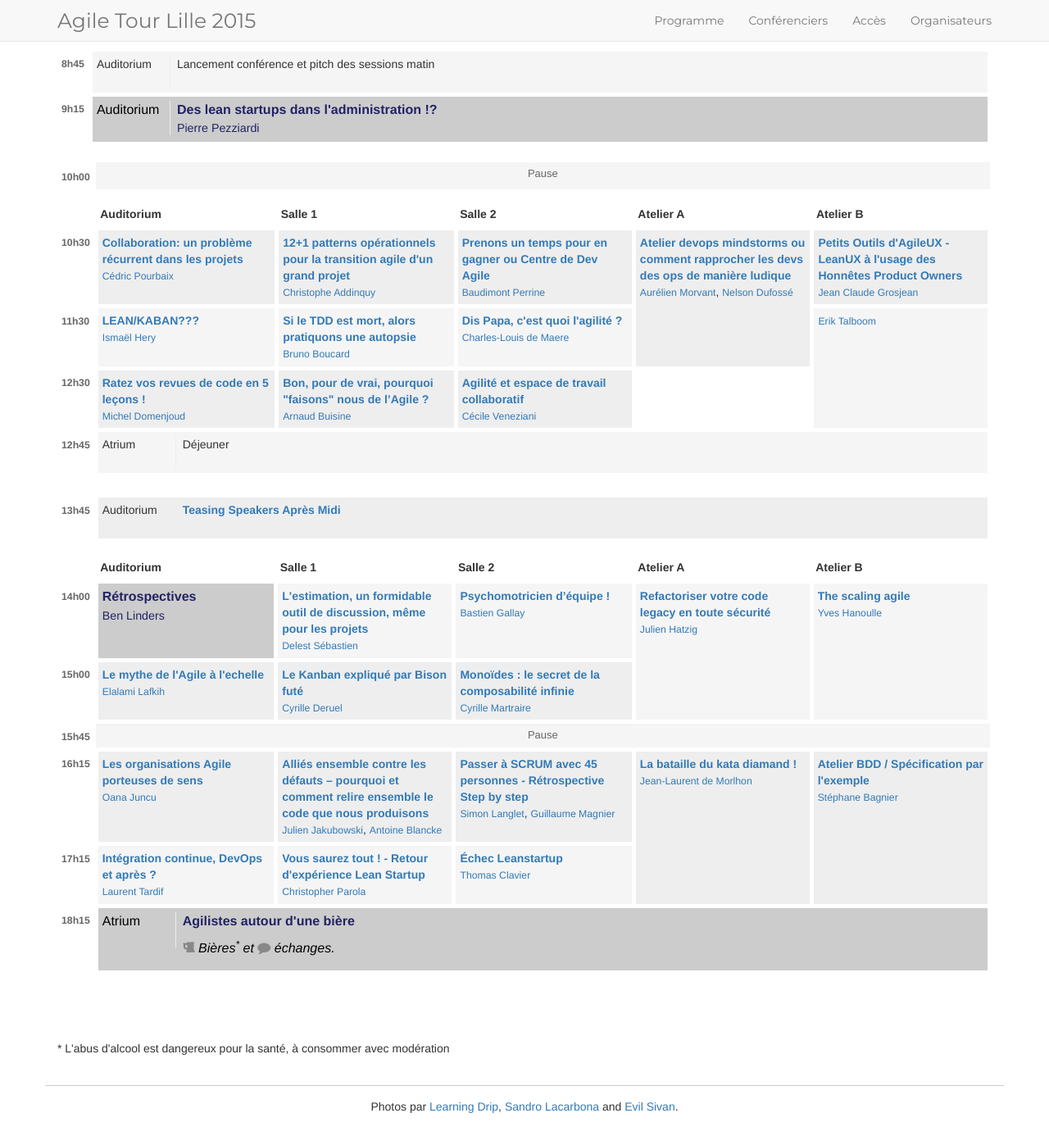
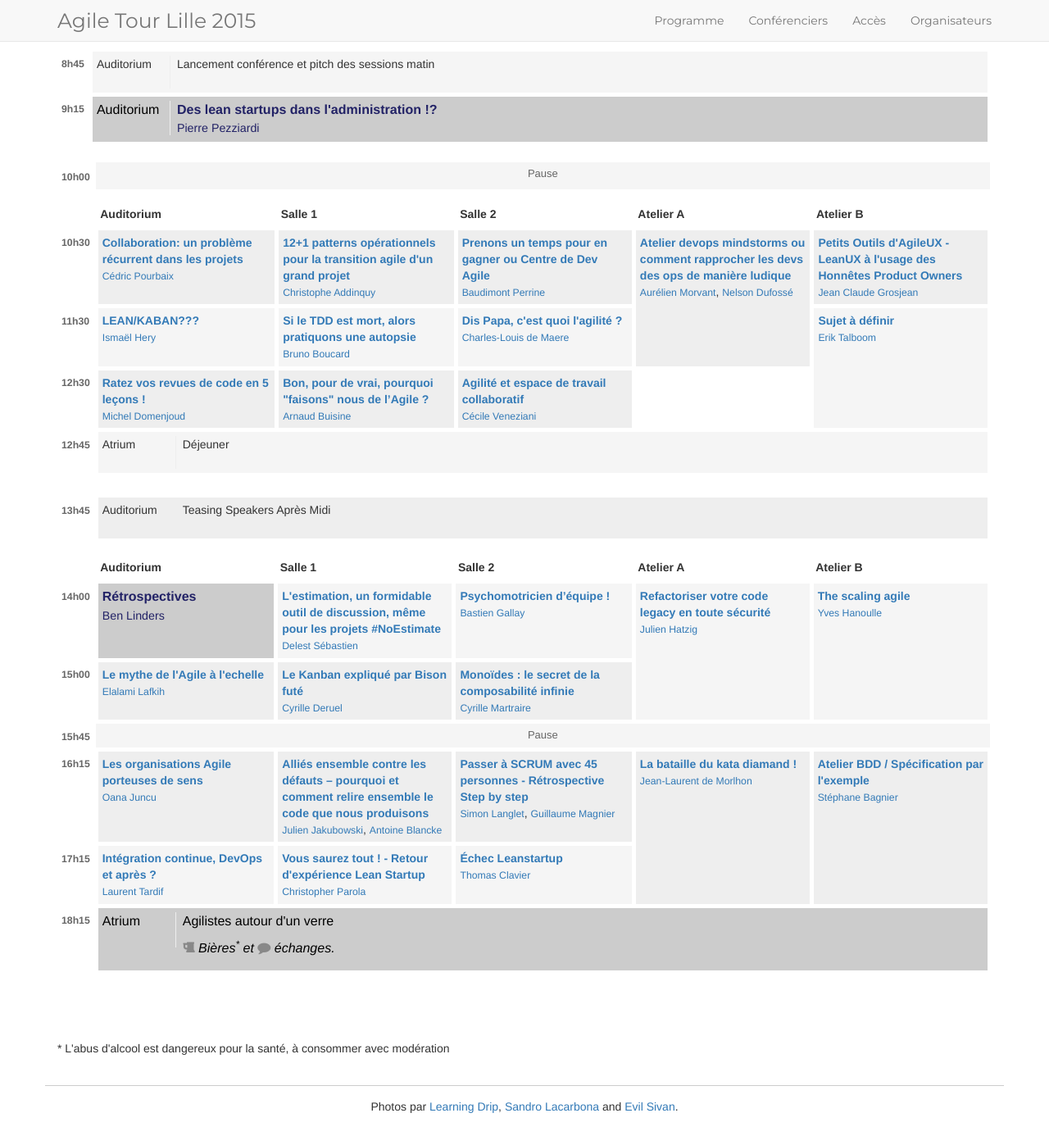
Before and after one commit to jak78/agile-tour-lille-2017, a Jekyll site: the page built from 00-schedule.html, in a window 1280 px wide and 1400 px high, scrolled down 247 px. Shown: the top 1397 px of the window at 82% size. Built offline with Jekyll 4.4.1, drawn with Linux system fonts in a browser that asks for light colours; nearby versions of some CDN libraries.

Commit message:
Changed: Adjusted some talk labels

```diff
--- a/_data/schedule.yml
+++ b/_data/schedule.yml
@@ -55,7 +55,7 @@
       - subject: Dis Papa, c'est quoi l'agilité ?
         speaker: Charles-Louis de Maere
         description: "L’autre jour, en revenant de l’école, ma fille ainée (11 ans) m’a dit qu’elle allait faire un exposé sur le boulot de son papa. Du coup, elle m’a demandé de lui expliquer ce que c’est que l’agilité. Cela m’a permis d’effectuer une réflexion de fond sur la philosophie et les concepts de l’agilité. Finalement, pourquoi veut-on être agile?"
-      - subject: ""
+      - subject: "Sujet à définir"
         speaker: Erik Talboom
         description: ""
         duration: 2
@@ -78,8 +78,9 @@
         room: Atrium
 -
   - hour: 13h45
+    special: 1
     content:
-    - subject: Teasing Speakers Après Midi
+    - label: Teasing Speakers Après Midi
       room: Auditorium
       fill: 5
   - hour: 14h00
@@ -88,7 +89,7 @@
         speaker: Ben Linders
         description: ""
         highlight: 1
-      - subject: L'estimation, un formidable outil de discussion, même pour les projets #NoEstimate
+      - subject: "L'estimation, un formidable outil de discussion, même pour les projets #NoEstimate"
         speaker: Delest Sébastien
         description: "L'estimation est au cœur de la gestion de projet informatique aujourd’hui. On l’utilise pour anticiper ce que sera le produit (le périmètre, les fonctionnalités), son coût (le budget) et sa date de livraison. Sans estimation, il semble difficile de lancer et de faire vivre un projet. Pourtant, une communauté grandissante, réunie autour de la bannière #NoEstimates, avance que l'estimation n’est plus nécessaire, ou plutôt qu’il existe des alternatives.  Cette session explore les problématiques liées à l’estimation et détaille leurs alternatives. Elle aborde aussi les contextes dans lesquels l'estimation peut être un formidable vecteur de discussion autour de la valeur et de l'effort."
       - subject: Psychomotricien d’équipe !
@@ -166,8 +167,9 @@
         speaker: Thomas Clavier
         description: "À travers cette session, c'est par l'expérience que l'on survolera l'ensemble des fonctionnalités des conteneurs applicatifs.  Après avoir vu les principes d'isolation et d'immuabilité, nous verrons le cycle de vie du conteneur et son implication sur l'organisation de l'entreprise. Enfin nous finiront par la mise en œuvre d'une chaîne de déploiement continu."
   - hour: 18h15
+    special: 1
     content:
-      - subject: Agilistes autour d'une bière
+      - label: Agilistes autour d'un verre
         image: 2818268935_5d06ed7b4a_m_d.jpg
         room: Atrium
         extra: <span><i class="fa fa-beer"></i> Bières<sup>*</sup> et <span><i class="fa fa-comment"></i> échanges.
```
